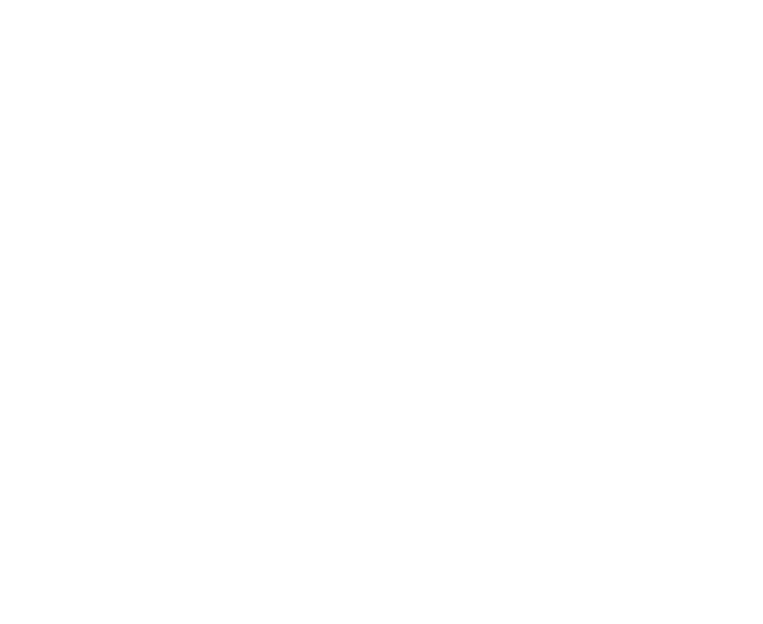
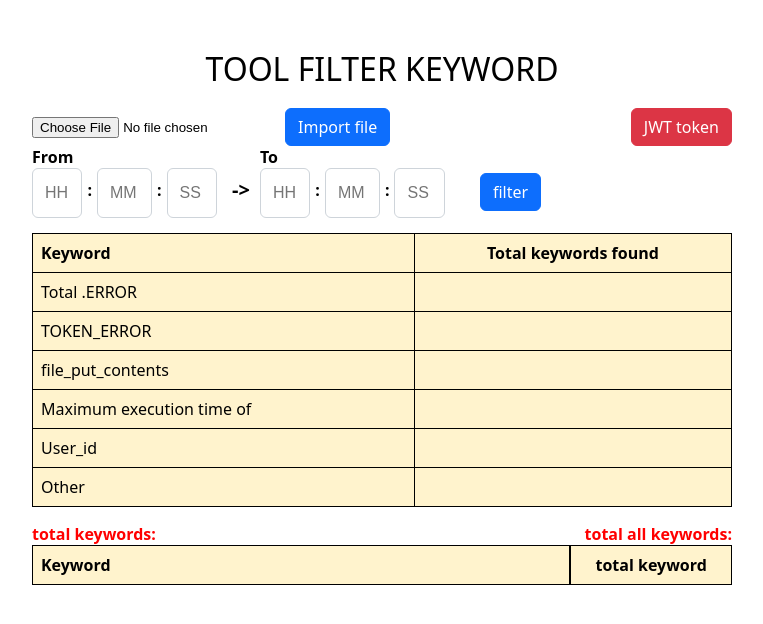
Before and after one commit to haiphamhuynh/tool-boxyz, an Angular app: page /tool in a window 1280 px wide. Before the commit this address led to /. Shown: the top 624 px of the page, without its empty margins (258-1021 px from the left). Built offline with nearby package versions, Linux system fonts and the light colour scheme.

Commit message:
update userID

```diff
--- a/src/app/app-routing.module.ts
+++ b/src/app/app-routing.module.ts
@@ -5,7 +5,7 @@
 
 const routes: Routes = [
   { path: '', component: TurnComponent},
-  { path: 'turn', component: TurnComponent },
+  { path: 'tool', component: TurnComponent },
   { path: 'token', component: TokenJwtComponent },
 ];
 
--- a/src/app/turn/turn.component.css
+++ b/src/app/turn/turn.component.css
@@ -508,3 +508,12 @@
     transform: rotate(360deg);
   }
 }
+
+.time_margin{
+  margin-right: 5px;
+}
+
+.b_position{
+  position: relative;
+  bottom: -11px;
+}
--- a/src/app/turn/turn.component.html
+++ b/src/app/turn/turn.component.html
@@ -1,6 +1,6 @@
 <div class="main" id="main">
   <div style="margin-bottom: 20px">
-    <h1 style="text-align: center">TURN FILTER KEYWORD</h1>
+    <h1 style="text-align: center">TOOL FILTER KEYWORD</h1>
   </div>
   <div style="width: 700px; margin: auto">
     <form style="margin-bottom: 15px">
@@ -26,50 +26,114 @@
         (click)="token()"
       />
       <div style="display: flex">
-        <div style="width: 60px; margin-right: 10px">
+        <div>
           <b>From</b>
+          <div
+            style="
+              display: flex;
+              width: 190px;
+              height: 50px;
+              margin-right: 10px;
+            "
+          >
             <input
-            name="time"
+              name="time_Start_HH"
               type="text"
               [maxLength]="2"
-            [(ngModel)]="timeStart"
+              [(ngModel)]="time_Start_HH"
               inputMode="numeric"
               placeholder="HH"
               aria-label="Hours"
-            class="form-control"
+              class="form-control time_margin"
+              autocomplete="off"
+            />
+            <b class="b_position time_margin">:</b>
+            <input
+              name="time_Start_MM"
+              type="text"
+              [maxLength]="2"
+              [(ngModel)]="time_Start_MM"
+              inputMode="numeric"
+              placeholder="MM"
+              aria-label="Hours"
+              class="form-control time_margin"
+              autocomplete="off"
+              style="width: 55px"
+            />
+            <b class="b_position time_margin">:</b>
+            <input
+              name="time_Start_SS"
+              type="text"
+              [maxLength]="2"
+              [(ngModel)]="time_Start_SS"
+              inputMode="numeric"
+              placeholder="SS"
+              aria-label="Hours"
+              class="form-control time_margin"
               autocomplete="off"
             />
           </div>
-        <div style="margin-right: 10px; position: relative; bottom: -28px">
-          <b>-></b>
         </div>
-        <div style="width: 60px; margin-right: 20px">
+        <div style="margin-right: 10px; position: relative; bottom: -30px">
+          <b style="font-size: 20px">-></b>
+        </div>
+        <div>
           <b>To</b>
+          <div
+            style="
+              display: flex;
+              width: 190px;
+              height: 50px;
+              margin-right: 10px;
+            "
+          >
             <input
-            name="time"
+              name="time_End_HH"
               type="text"
               [maxLength]="2"
-            [(ngModel)]="timeEnd"
+              [(ngModel)]="time_End_HH"
               inputMode="numeric"
               placeholder="HH"
               aria-label="Hours"
-            class="form-control"
+              class="form-control time_margin"
               autocomplete="off"
             />
+            <b class="b_position time_margin">:</b>
+            <input
+              name="time_End_MM"
+              type="text"
+              [maxLength]="2"
+              [(ngModel)]="time_End_MM"
+              inputMode="numeric"
+              placeholder="MM"
+              aria-label="Hours"
+              class="form-control time_margin"
+              autocomplete="off"
+              style="width: 55px"
+            />
+            <b class="b_position time_margin">:</b>
+            <input
+              name="time_End_SS"
+              type="text"
+              [maxLength]="2"
+              [(ngModel)]="time_End_SS"
+              inputMode="numeric"
+              placeholder="SS"
+              aria-label="Hours"
+              class="form-control time_margin"
+              autocomplete="off"
+            />
+          </div>
         </div>
         <div
           style="
             width: 110px;
-            margin-right: 20px;
+            margin-left: 20px;
             position: relative;
-            bottom: -20px;
+            bottom: -27px;
           "
         >
-          <button
-            class="btn btn-primary"
-            type="button"
-            (click)="filter_time(timeStart, timeEnd)"
-          >
+          <button class="btn btn-primary" type="button" (click)="filter_time()">
             filter
           </button>
         </div>
@@ -99,6 +163,10 @@
           <tr>
             <td>Maximum execution time of</td>
             <td class="key">{{ key3 }}</td>
+          </tr>
+          <tr>
+            <td>User_id</td>
+            <td class="key">{{ TotalUserID }}</td>
           </tr>
           <tr>
             <td>Other</td>
@@ -142,5 +210,4 @@
     </div>
   </div>
 </div>
-<!-- <div class="loader" id="loader"></div> -->
 <div class="loading" id="loading"></div>
--- a/src/app/turn/turn.component.ts
+++ b/src/app/turn/turn.component.ts
@@ -1,4 +1,4 @@
-import { Component } from '@angular/core';
+import { Component, OnInit } from '@angular/core';
 import { Router } from '@angular/router';
 import { count } from 'rxjs';
 import { TurnService } from '../turn.service';
@@ -8,11 +8,12 @@
   templateUrl: './turn.component.html',
   styleUrls: ['./turn.component.css'],
 })
-export class TurnComponent {
+export class TurnComponent implements OnInit {
   valueFile: any;
   tokenFile: any;
   newFile: any;
   totalkey: any;
+  TotalUserID: any;
   key1: any;
   key2: any;
   key3: any;
@@ -33,9 +34,15 @@
 
   lengthKey: any;
   arrRemaining: any = [];
+  time_Start_HH: any;
+  time_Start_MM: any;
+  time_Start_SS: any;
+  time_End_HH: any;
+  time_End_MM: any;
+  time_End_SS: any;
 
-  timeStart: any;
-  timeEnd: any;
+  arrUserID: any = [];
+
   constructor(private route: Router, private tk: TurnService) {}
 
   inputfile(e: any) {
@@ -48,14 +55,14 @@
     //fileReader.readAsText(this.valueFile);
   }
   submit() {
-
-    let loading = document.getElementById('loading') as HTMLElement;
-    loading.style.display = 'block';
+    // this.setVisible('#loading', true);
+    try {
       this.key.splice(0, this.key.length);
       this.value.splice(0, this.value.length);
       this.lengthArr = 0;
+      this.TotalUserID = 0;
       this.arr.splice(0, this.arr.length);
-    try {
+
       if (this.valueFile.match(/'title' => 'TOKEN_ERROR'/g || [])) {
         this.key1 = this.valueFile.match(
           /'title' => 'TOKEN_ERROR'/g || []
@@ -77,9 +84,6 @@
       } else {
         this.key3 = 0;
       }
-    } catch (error) {
-      alert('Error');
-    }
 
       this.newFile = this.valueFile;
       while (this.newFile.includes('.ERROR: array')) {
@@ -92,14 +96,13 @@
         this.arr.push(result);
         this.newFile = this.newFile.slice(pTo);
       }
-
       this.map = this.arr.reduce(function (prev: any, cur: any) {
         prev[cur] = (prev[cur] || 0) + 1;
         return prev;
       }, {});
       delete this.map.TOKEN_ERROR;
-    //delete this.map.MAX_EXECUTION_TIME_ERROR;
-    //delete this.map.ERROR_EXCEPTION;
+      delete this.map.MAX_EXECUTION_TIME_ERROR;
+      delete this.map.ERROR_EXCEPTION;
 
       const data = Object.entries(this.map);
       for (let index = 0; index < data.length; index++) {
@@ -111,9 +114,22 @@
         return acc + value;
       });
 
+      this.newFile = this.valueFile;
+      while (this.newFile.includes("'user_id' => '")) {
+        var pFrom =
+          this.newFile.indexOf("'user_id' => '") + "'user_id' => '".length;
+        var pTo = this.newFile.indexOf("',", pFrom);
+        var result = this.newFile.substring(pFrom, pTo);
+        this.arrUserID.push(result);
+        this.newFile = this.newFile.slice(pTo);
+      }
+      this.TotalUserID = [...new Set(this.arrUserID)].length;
       this.TotalKey = this.valueFile.match(/.ERROR:/g || []).length;
       this.keyOther = this.TotalKey - (this.key2 + this.key3 + this.arr.length);
-    loading.style.display = 'none';
+    } catch (error) {
+      alert('Error');
+    }
+    // this.setVisible('#loading', false);
   }
   parseJwt(token: any) {
     var base64Url = token.split('.')[1];
@@ -195,16 +211,30 @@
     this.tk.arrToken = this.arrJWT;
     this.route.navigateByUrl('/token');
   }
-  filter_time(timeStart: any, timeEnd: any) {
-    let loading = document.getElementById('loading') as HTMLElement;
-    loading.style.display = 'block';
+  setVisible(selector: string, visible: Boolean) {
+    var loading = document.querySelector(selector) as HTMLElement;
+    loading.style.display = visible ? 'block' : 'none';
+  }
+  filter_time() {
+    //console.log(this.time_Start_HH, this.time_Start_MM);
+    var string_time_start = `${this.time_Start_HH}:${this.time_Start_MM}:${this.time_Start_SS}`;
+    var string_time_end = `${this.time_End_HH}:${this.time_End_MM}:${this.time_End_SS}`;
+    //console.log(string_time_start < string_time_end, string_time_start, string_time_end);
     try {
       if (
-        timeStart.length == 2 &&
-        timeEnd.length == 2 &&
-        timeStart < 25 &&
-        timeEnd < 25 &&
-        timeStart < timeEnd
+        string_time_start < string_time_end &&
+        this.time_Start_HH <= 24 &&
+        this.time_Start_HH.length == 2 &&
+        this.time_Start_MM < 60 &&
+        this.time_Start_MM.length == 2 &&
+        this.time_Start_SS < 60 &&
+        this.time_Start_SS.length == 2 &&
+        this.time_End_HH <= 24 &&
+        this.time_End_HH.length == 2 &&
+        this.time_End_MM < 60 &&
+        this.time_End_MM.length == 2 &&
+        this.time_End_SS < 60 &&
+        this.time_End_SS.length == 2
       ) {
         this.key.splice(0, this.key.length);
         this.value.splice(0, this.value.length);
@@ -217,9 +247,16 @@
         while (this.newFile.includes('.ERROR: array')) {
           var position1 =
             this.newFile.indexOf('.ERROR: array (') - 9 - stringKey;
-          var stringTest1 = this.newFile.substring(position1, position1 + 2);
+          var stringH = this.newFile.substring(position1, position1 + 2);
+          var stringM = this.newFile.substring(position1 + 3, position1 + 5);
+          var stringS = this.newFile.substring(position1 + 6, position1 + 8);
+          var string_time_log = `${stringH}:${stringM}:${stringS}`;
+          // console.log(string_time_log, string_time_log >= string_time_start, string_time_log < string_time_end);
 
-          if (stringTest1 >= timeStart && stringTest1 < timeEnd) {
+          if (
+            string_time_log >= string_time_start &&
+            string_time_log < string_time_end
+          ) {
             var position =
               this.newFile.indexOf('.ERROR: array') + '.ERROR: array'.length;
             var pFrom =
@@ -240,17 +277,19 @@
           }
         }
 
-
         if (this.arr.length > 0) {
           this.map = this.arr.reduce(function (prev: any, cur: any) {
             prev[cur] = (prev[cur] || 0) + 1;
             return prev;
           }, {});
+
+          // get TOKEN_ERROR
           if (this.map.TOKEN_ERROR) {
             this.key1 = this.map.TOKEN_ERROR;
           } else {
             this.key1 = 0;
           }
+
           delete this.map.TOKEN_ERROR;
           delete this.map.MAX_EXECUTION_TIME_ERROR;
           delete this.map.ERROR_EXCEPTION;
@@ -269,12 +308,19 @@
           this.lengthArr = 0;
         }
 
+        // get Total Key
         this.TotalKey = 0;
         this.newFile = this.valueFile;
         while (this.newFile.includes('.ERROR')) {
           var position1 = this.newFile.indexOf('.ERROR') - 9 - stringKey;
-          var stringTest1 = this.newFile.substring(position1, position1 + 2);
-          if (stringTest1 >= timeStart && stringTest1 < timeEnd) {
+          var stringH = this.newFile.substring(position1, position1 + 2);
+          var stringM = this.newFile.substring(position1 + 3, position1 + 5);
+          var stringS = this.newFile.substring(position1 + 6, position1 + 8);
+          var string_time_log = `${stringH}:${stringM}:${stringS}`;
+          if (
+            string_time_log >= string_time_start &&
+            string_time_log < string_time_end
+          ) {
             this.TotalKey++;
             var position2 =
               this.newFile.indexOf('.ERROR', position1) + '.ERROR'.length;
@@ -285,13 +331,21 @@
             this.newFile = this.newFile.slice(position2);
           }
         }
+
+        // get file_put_contents
         this.key2 = 0;
         this.newFile = this.valueFile;
         while (this.newFile.includes('.ERROR: file_put_contents')) {
           var position1 =
             this.newFile.indexOf('.ERROR: file_put_contents') - 9 - stringKey;
-          var stringTest1 = this.newFile.substring(position1, position1 + 2);
-          if (stringTest1 >= timeStart && stringTest1 < timeEnd) {
+          var stringH = this.newFile.substring(position1, position1 + 2);
+          var stringM = this.newFile.substring(position1 + 3, position1 + 5);
+          var stringS = this.newFile.substring(position1 + 6, position1 + 8);
+          var string_time_log = `${stringH}:${stringM}:${stringS}`;
+          if (
+            string_time_log >= string_time_start &&
+            string_time_log < string_time_end
+          ) {
             this.key2++;
             var position2 =
               this.newFile.indexOf('.ERROR: file_put_contents', position1) +
@@ -304,6 +358,8 @@
             this.newFile = this.newFile.slice(position2);
           }
         }
+
+        // get Maximum execution time of
         this.key3 = 0;
         this.newFile = this.valueFile;
         while (this.newFile.includes('.ERROR: Maximum execution time of')) {
@@ -311,8 +367,14 @@
             this.newFile.indexOf('.ERROR: Maximum execution time of') -
             9 -
             stringKey;
-          var stringTest1 = this.newFile.substring(position1, position1 + 2);
-          if (stringTest1 >= timeStart && stringTest1 < timeEnd) {
+          var stringH = this.newFile.substring(position1, position1 + 2);
+          var stringM = this.newFile.substring(position1 + 3, position1 + 5);
+          var stringS = this.newFile.substring(position1 + 6, position1 + 8);
+          var string_time_log = `${stringH}:${stringM}:${stringS}`;
+          if (
+            string_time_log >= string_time_start &&
+            string_time_log < string_time_end
+          ) {
             this.key3++;
             var position2 =
               this.newFile.indexOf(
@@ -329,14 +391,48 @@
             this.newFile = this.newFile.slice(position2);
           }
         }
+
+        // get userID
+        this.newFile = this.valueFile;
+        this.arrUserID.splice(0, this.arrUserID.length);
+        while (this.newFile.includes("'user_id' => '")) {
+          var pFrom = this.newFile.indexOf('[20') + '[20'.length;
+          var request_time = this.newFile.indexOf("'request_time' => '") + "'request_time' => '".length;
+          var request_timeTo = this.newFile.indexOf("',", request_time);
+          var pTo = this.newFile.indexOf("',", request_timeTo);
+          var result = this.newFile.substring(pFrom, pTo);
+          var stringH = this.newFile.substring(pFrom + 9, pFrom + 11);
+          var stringM = this.newFile.substring(pFrom + 12, pFrom + 14);
+          var stringS = this.newFile.substring(pFrom + 15, pFrom + 17);
+          var string_time_log = `${stringH}:${stringM}:${stringS}`;
+          if (
+            string_time_log >= string_time_start &&
+            string_time_log < string_time_end
+          ) {
+            if (result.includes("'user_id' => '")) {
+              var pFrom1 =
+                this.newFile.indexOf("'user_id' => '") +
+                "'user_id' => '".length;
+              var pTo1 = this.newFile.indexOf("',", pFrom1);
+              var result1 = this.newFile.substring(pFrom1, pTo1);
+              this.arrUserID.push(result1);
+            }
+            this.newFile = this.newFile.slice(pTo);
+          } else {
+            this.newFile = this.newFile.slice(pTo);
+          }
+        }
+        this.TotalUserID = [...new Set(this.arrUserID)].length;
+
+        // get keyOther
         this.keyOther =
           this.TotalKey - (this.key2 + this.key3 + this.arr.length);
       } else {
-        alert('data is not correct');
+        alert('HH-MM-SS data must be 2 digits and correct in the format');
       }
     } catch (error) {
       alert('Error!');
     }
-    loading.style.display = 'none';
   }
+  ngOnInit() {}
 }
```
Lines whose indentation alone changed are shown as unchanged.
